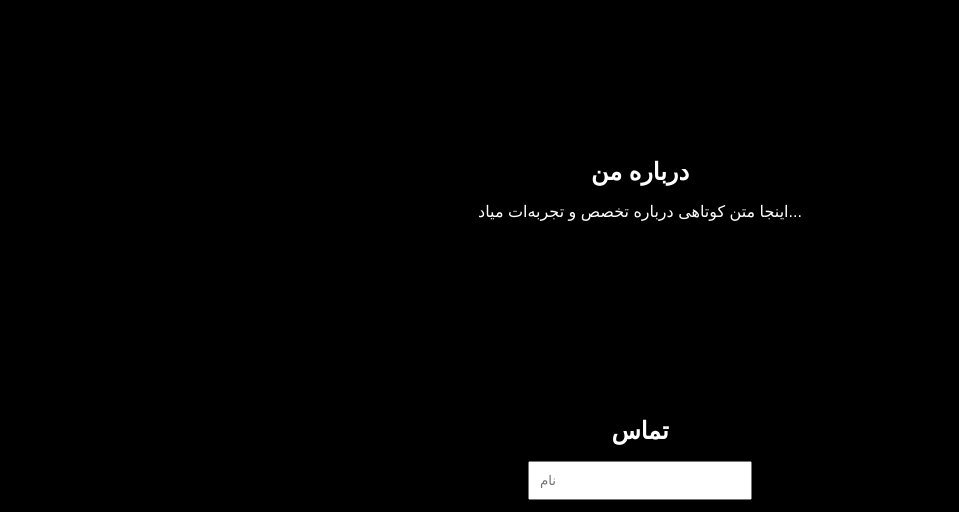
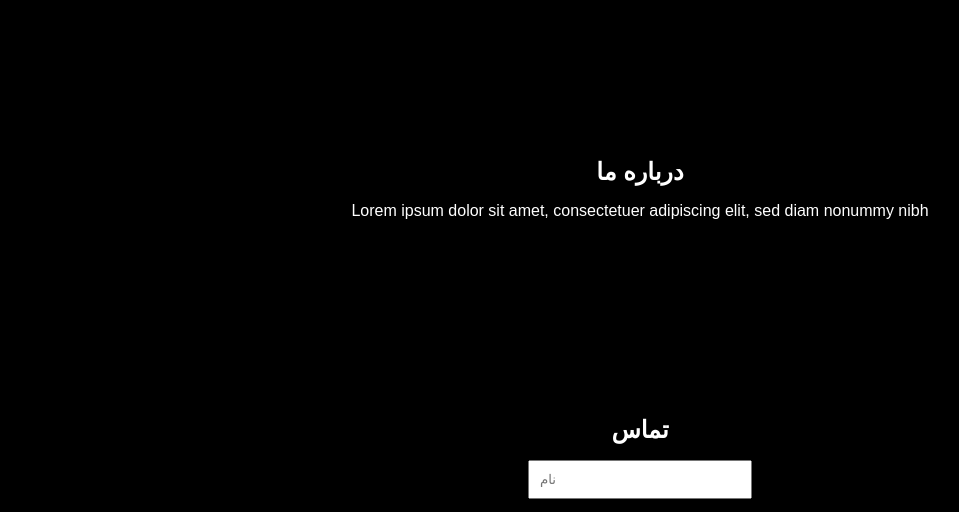
Before and after one commit to amirce23/amirce23.github.io, a plain HTML site: page index.html in a window 1280 px wide. Shown: the part 2285-2797 px from the top of the page, without its empty margins (0-959 px from the left). Drawn offline with nearby package versions, Linux system fonts and the light colour scheme.

Commit message:
Update index.html

```diff
--- a/index.html
+++ b/index.html
@@ -43,7 +43,7 @@
 
 <!-- Hero -->
 <section>
-  <h1>Amir — Architect</h1>
+  <h1>lorem ipsum</h1>
   <p>طراحی فضاهایی که الهام‌بخش زندگی‌اند</p>
 </section>
 
@@ -65,8 +65,8 @@
 
 <!-- About -->
 <section>
-  <h2>درباره من</h2>
-  <p>اینجا متن کوتاهی درباره تخصص و تجربه‌ات میاد...</p>
+  <h2>درباره ما</h2>
+  <p>Lorem ipsum dolor sit amet, consectetuer adipiscing elit, sed diam nonummy nibh</p>
 </section>
 
 <!-- Contact -->
```
